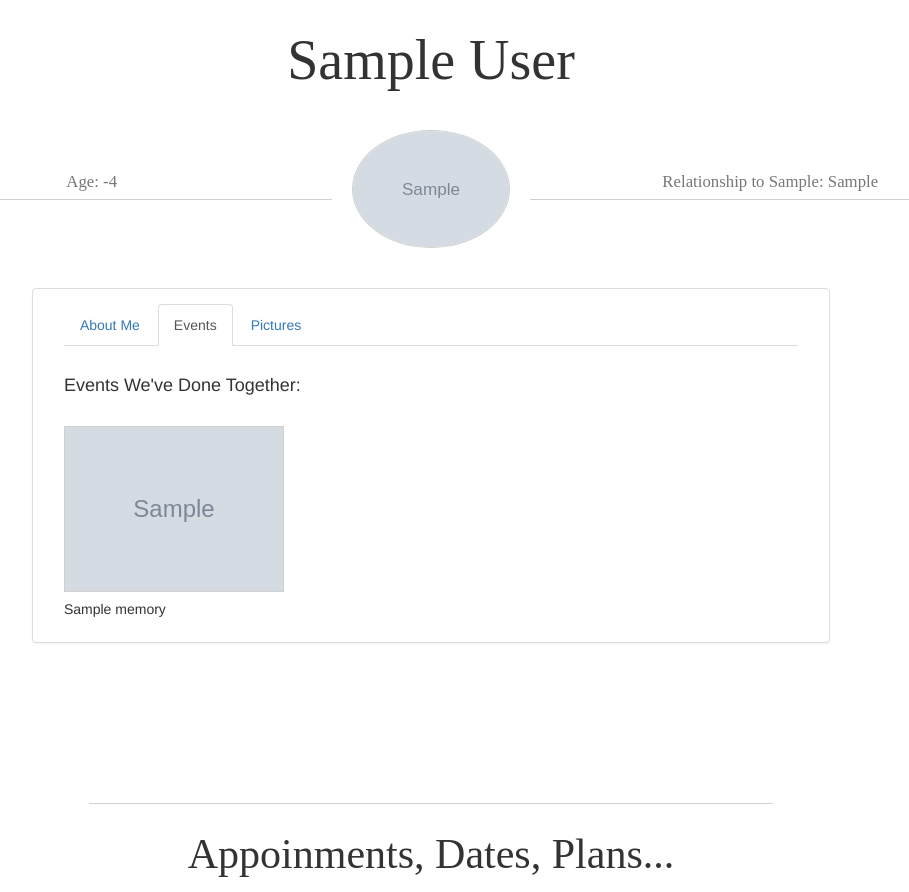
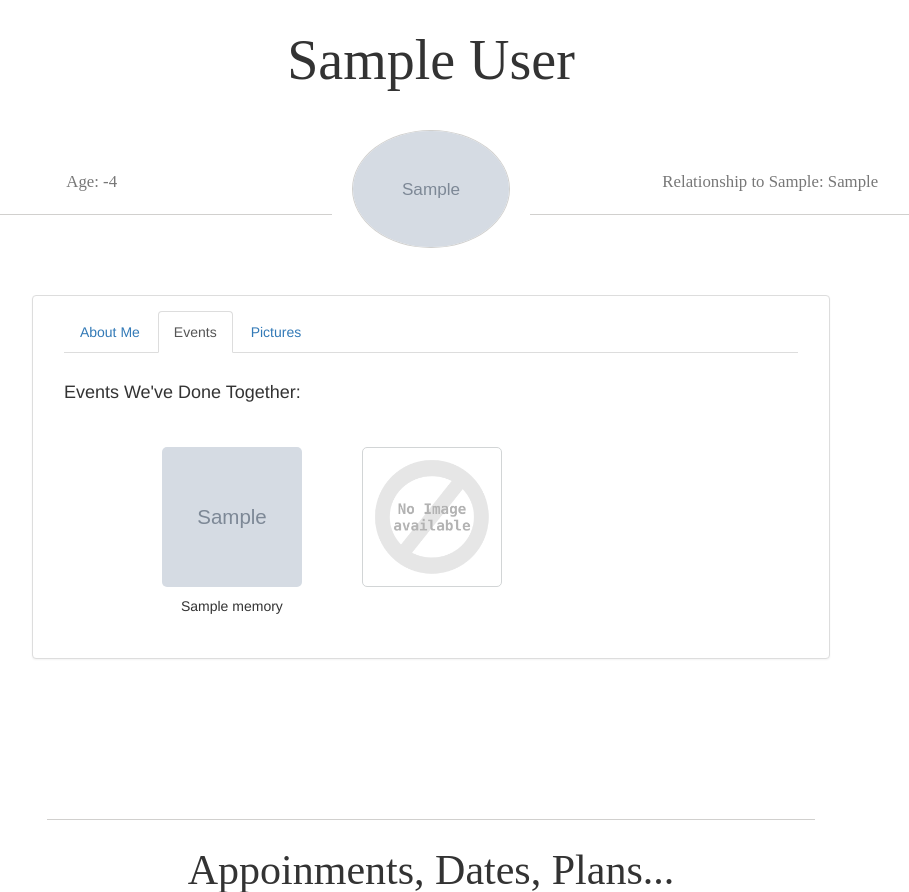
Before and after one commit to pablo-prieto/ASH, a Django app: page /mainApp/1/profile/ in a window 1280 px wide, after a click on "Events". Shown: the top 892 px of the page, without its empty margins (209-1118 px from the left). Run offline with Django 3.2, Linux system fonts and the light colour scheme; tables that the repository leaves empty hold one stand-in row (values such as "Sample post"); grey boxes marked "Sample" are stand-in pictures; some libraries are stand-ins or nearby versions.

Commit message:
Worked on the event tab of the profile page.

```diff
--- a/ASH/settings.py
+++ b/ASH/settings.py
@@ -163,4 +163,4 @@ STATICFILES_DIRS = (
 )
 
 MEDIA_URL = '/media/'
-MEDIA_ROOT = os.path.join(os.path.dirname(BASE_DIR), "ASH/static_in_env", "media_root")
+MEDIA_ROOT = os.path.join(BASE_DIR, "static_in_env", "media_root")
--- /dev/null
+++ b/mainApp/static_in_prod/profile-page/css/profile.css
@@ -0,0 +1,34 @@
+.row div {
+    padding-bottom:0.5em;
+}
+
+#wrap {
+    display: block;
+    max-width: 90%;
+    margin: 0 auto;
+}
+
+#events-icons-section {
+    /*border: 1px solid #D2D5D6;*/
+    padding-left: 5em;
+}
+
+#even-icon {
+    border: none;
+    margin: 1em;
+    min-width: 12em;
+    max-width: 12em;
+    min-height: 13em;
+    max-height: 13em;
+    display: inline-block;
+    vertical-align: top;
+    text-align: center;
+}
+
+#even-icon img {
+    height: 10em;
+    width: 10em;
+    /*border: 1px solid #8C8C8C;*/
+    border-radius: 5px;
+    cursor: pointer;
+}
--- a/mainApp/templates/mainApp/profile.html
+++ b/mainApp/templates/mainApp/profile.html
@@ -31,6 +31,7 @@
     <link rel="stylesheet" href="{% static 'css/bootstrap-theme.min.css' %}">
     <link rel="stylesheet" href="{% static 'css/font-awesome.min.css' %}">
     <link rel="stylesheet" href="{% static 'css/footer.css' %}">
+    <link rel="stylesheet" href="{% static 'profile-page/css/profile.css' %}">
     <script src="http://maxcdn.bootstrapcdn.com/bootstrap/3.3.6/js/bootstrap.min.js"></script>
 
   </head>
@@ -39,21 +40,21 @@
     <!-- Wrap the rest of the page in another container to center all the content. -->
     <div class="container marketing"><br>
         <!-- Sub User Profile Picture and Basic Info Section -->
-        <p style="font-family:serif; font-size:4em;" align="center">{{subuser.User.FirstName}} {{subuser.User.LastName}}</p><br>
+        <p style="font-family:serif; font-size:4em;" align="center">{{subuser_firstname}} {{subuser_lastname}}</p><br>
 
         <div class="row">
             <div class="col-md-4 text-center" style="width:42%; padding:0">
                 <br><br>
                 <div class="row">
                     <span class="text-muted" style="font-family:serif; font-size:1.2em;">
-                        <div class="col-md-4 text-center" style="width:100%;">Age: {{Age}}</div>
+                        <div class="col-md-4 text-center" style="width:100%;">Age: {{subuser_age}}</div>
                     </span>
                 </div>
                 <hr class="featurette-divider" style="margin:5px; border-color:#D1D0CE;">
             </div>
 
             <div class="col-md-4 text-center" style="width:16%; padding:1">
-                <img class="img-circle" src="/media/{{ProfilePicture}}" style="width:100%; border:1px solid #D1D0CE;">
+                <img class="img-circle" src="/media/{{subuser_profile_picture}}" style="width:100%; border:1px solid #D1D0CE;">
             </div>
 
             <div class="col-md-4 text-center" style="width:42%; padding:0">
@@ -61,7 +62,7 @@
                 <div class="row">
                     <span class="text-muted" style="font-family:serif; font-size:1.2em;">
                         <!-- <div class="col-md-4 text-center" style="width:30%;">Phone#: (917)341-2523</div> -->
-                        <div class="col-md-4 text-center" style="width:100%;">Relationship to {{subuserclient.User.FirstName}}: {{subuser.RelationshipToClient}}</div>
+                        <div class="col-md-4 text-center" style="width:100%;">Relationship to {{ client_firstname }}: {{ subuser_relationship }}</div>
                     </span>
                 </div>
                 <hr class="featurette-divider" style="margin:5px; border-color:#D1D0CE;">
@@ -85,24 +86,33 @@
                     <!-- About Me content -->
                     <div class="tab-pane active" id="aboutme">
                         <br><h4>Who Am I?</h4>
-                        {{ subuser.User.AboutMe }}
+                        {{ subuser_aboutme }}
                     </div>
 
                     <!-- Events -->
                     <div class="tab-pane" id="events">
                         <br><h4>Events We've Done Together:</h4><br>
+                        <div id="events-icons-section">
+                        {% if memories %}
                             {% for memory in memories %}
-                            <img class="img-square" src="/media/{{ memory.pictures.0 }}" onclick="memoryDetail()" style="cursor: pointer; width:30%; border:1px solid #D1D0CE;">
-                            <h5>{{ memory.title }}</h5>
-
+                                {% if memory.pictures %}
+                                    <div id="even-icon">
+                                        <img class="img-square" src="/media/{{ memories.0.pictures.0 }}" onclick="memoryDetail()">
+                                        <div style="margin:5%;">{{ memory.title }}</div>
+                                    </div>
+                                {% else %}
+                                    <div id="even-icon">
+                                        <img class="img-square" src="{% static 'images/no_image.png' %}" onclick="memoryDetail()" style="border:1px solid #D2D5D6; border-radius:5px;">
+                                        <div style="margin:5%;">{{ memory.title }}</div>
+                                    </div>
+                                {% endif %}
                                 <!-- Modal: Memory Details -->
                                 <div class="modal fade" id="memoryDetail" role="dialog">
                                     <div class="modal-dialog">
-                                    <!-- Modal content-->
                                         <div class="modal-content">
                                             <div class="modal-header">
                                                 <button type="button" class="close" data-dismiss="modal">&times;</button>
-                                            <h4 class="modal-title">Event: {{memory.title}}</h4>
+                                                <h4 class="modal-title" align="center">{{ memory.title }}</h4>
                                             </div>
                                             <div class="modal-body">
                                                 <h4>Description</h4>
@@ -110,9 +120,13 @@
                                                 <h4>Date</h4>
                                                 <p>{{ memory.date }}</p>
                                                 <h4>Pictures</h4>
+                                                {% if memory.pictures %}
                                                     {% for picture in memory.pictures %}
-                                                <img class="img-square" src="/media/{{ memory.pictures.0 }}" style="width:30%; border:1px solid #D1D0CE;">
+                                                        <img class="img-square" src="/media/{{ picture }}" style="width:30%; border:1px solid #D1D0CE;">
                                                     {% endfor %}
+                                                {% else %}
+                                                    <img class="img-square" src="{% static 'images/no_image.png' %}" onclick="memoryDetail()" style="cursor: pointer; width:30%; border:1px solid #D1D0CE;">
+                                                {% endif %}
                                             </div>
                                             <div class="modal-footer">
                                                 <button type="button" class="btn btn-default" data-dismiss="modal">Close</button>
@@ -121,9 +135,15 @@
                                     </div>
                                 </div>
                             {% endfor %}
-
-
-
+                            <div id="even-icon">
+                                <img class="img-square" src="{% static 'images/no_image.png' %}" style="border:1px solid #D2D5D6; border-radius:5px;">
+                            </div>
+                        {% else %}
+                            <div id="even-icon">
+                                <img class="img-square" src="{% static 'images/no_image.png' %}" style="border: 1px solid #D2D5D6; border-radius: 5px;">
+                            </div>
+                        {% endif %}
+                        </div>
                     </div>
 
                     <!-- Pictures -->
@@ -137,11 +157,11 @@
         </div>
         <br><br><br><br><br><br>
         <!-- End of Tabs Section for the Events -->
+    </div>
 
 
     <!-- Calendar -->
     {% include "calendar.html" %}
-    </div>
 
 
     <!-- SCRIPTS -->
--- a/mainApp/views.py
+++ b/mainApp/views.py
@@ -176,29 +176,37 @@ def register(request):
 
 
 def profile(request, user_id):
-    CurrentUser = User.objects.get(pk=user_id)
-    SubUserUser = SubUser.objects.get(User=CurrentUser)
-    SubUserClient = SubUserUser.Client
-    Today = date.today()
-    BirthDate = SubUserUser.User.BirthDate
-    Age = Today.year - BirthDate.year - ((Today.month, Today.day) < (BirthDate.month, BirthDate.day))
-    ProfilePic = SubUserUser.User.ProfilePicture
+    current_user = User.objects.get(pk=user_id)
+    subuser_user = SubUser.objects.get(User=current_user)
+    client_user = subuser_user.Client
+    today = date.today()
+    birthdate = subuser_user.User.BirthDate
+    age = today.year - birthdate.year - ((today.month, today.day) < (birthdate.month, birthdate.day))
 
-    spec_filter_mem = {'SubUser':user_id}
-    Memories = Memory.objects.filter(**spec_filter_mem)
+    spec_filter_mem = {'SubUser': subuser_user}
+    memories = Memory.objects.filter(**spec_filter_mem)
+    memory_list = []
 
-    memory_list = []
-    for memory in Memories:
-        spec_filter_pic = {'Memory':memory}
-        Pictures = Picture.objects.filter(**spec_filter_pic)
+    for memory in memories:
+        spec_filter_pic = {'Memory': memory}
+        pictures = Picture.objects.filter(**spec_filter_pic)
         pictures_list = []
-        for picture in Pictures:
+        for picture in pictures:
             pictures_list.append(picture.Picture)
-        memory_list.append({'title':memory.Title, 'description':memory.Description, 'date':memory.Date, 'pictures':pictures_list})
+        memory_list.append({'title': memory.Title, 'description': memory.Description, 'date': memory.Date, 'pictures': pictures_list})
 
+    context = {
+        'subuser_firstname': current_user.FirstName,
+        'subuser_lastname': current_user.LastName,
+        'subuser_profile_picture': current_user.ProfilePicture,
+        'subuser_age': age,
+        'subuser_aboutme': current_user.AboutMe,
+        'subuser_relationship': subuser_user.RelationshipToClient,
+        'client_firstname': client_user.User.FirstName,
+        'client_lastname': client_user.User.LastName,
+        'memories': memory_list
+    }
 
-    Pictures = Picture.objects.all()
-    context = {'subuser':SubUserUser, 'subuserclient':SubUserClient, 'Age':Age, 'ProfilePicture':ProfilePic, 'memories':memory_list,}
     return render(request, 'mainApp/profile.html', context)
 
 
```
Also changed, not shown: mainApp/static_in_prod/images/no_image.png (added). Lines whose indentation alone changed are shown as unchanged.
